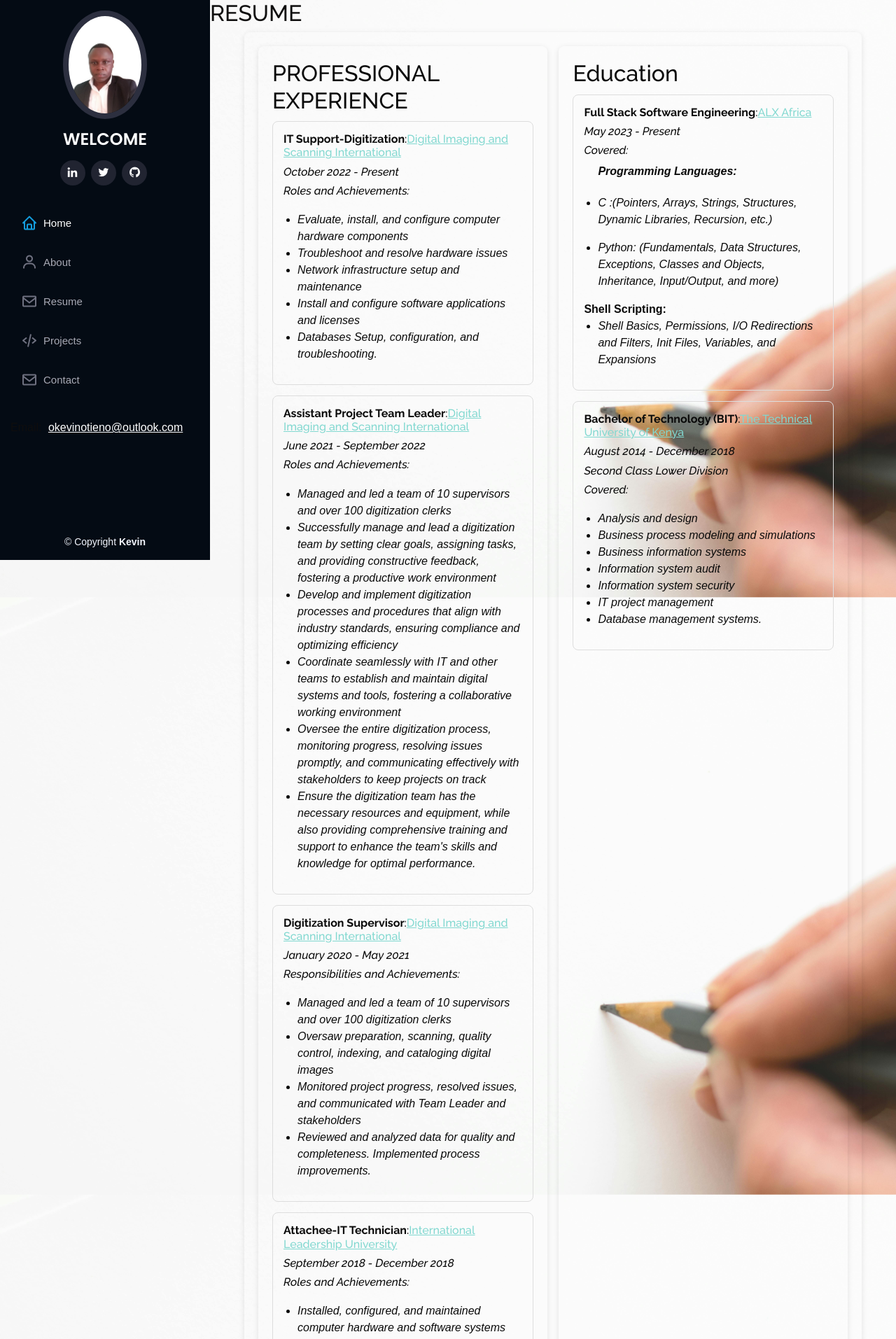
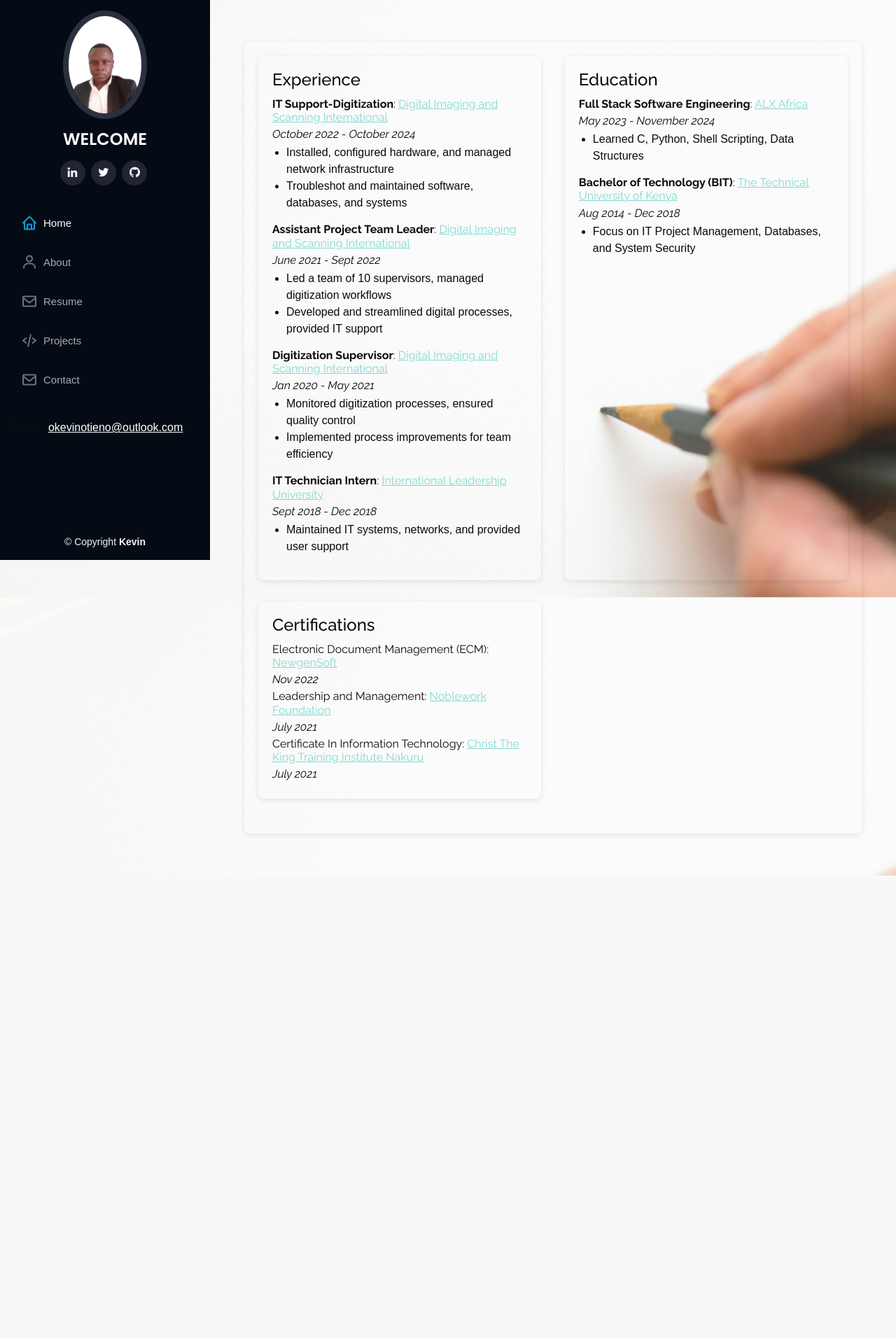
Before and after one commit to Aellun/my_portfolio, a Django app: page /resume/ in a window 1280 px wide. Shown: the top 1913 px of the page at 70% size. After the commit the page ends 1251 px from the top, so only its background shows below. Run offline with Django 3.2, Linux system fonts and the light colour scheme; parts of the project's set-up code (start-up, migrations or seed data) failed here and were passed over; some libraries are stand-ins or nearby versions.

Commit message:
updated the content of resume page

```diff
--- a/static/assets/css/resume.css
+++ b/static/assets/css/resume.css
@@ -15,7 +15,6 @@ body {
     width: 90%;
     margin: 0 auto;
     padding: 20px;
-    /* background: rgba(255, 255, 255, 0.8); */
     color: #0a0a0a;
     border-radius: 8px;
     box-shadow: 0 2px 8px rgba(0, 0, 0, 0.1);
@@ -25,26 +24,16 @@ body {
 }
 
 .section {
-    width: 49%;
+    width: 100%;  /* Full width for each section */
     margin-bottom: 30px;
     padding: 20px;
-    /* background: #f9f9f9; */
     border-radius: 8px;
     box-shadow: 0 2px 8px rgba(0, 0, 0, 0.1);
 }
 
 .section h2 {
     margin-bottom: 10px;
-}
-
-.section h4 {
-    margin-bottom: 5px;
-    color: #444;
-}
-
-.section a {
-    color: #81D8D0;
-    text-decoration: underline;
+    font-size: 24px;
 }
 
 .article-box {
@@ -64,5 +53,30 @@ body {
 
 .section ul {
     padding-left: 20px; /* Ensure bullet points are indented */
-    list-style-type: disc; /* Use default bullet points */
+    list-style-type: disc; /* Default bullet points */
 }
+
+h6 {
+    margin: 5px 0;
+    font-size: 16px;
+    font-weight: normal;
+}
+
+h6 strong {
+    font-weight: bold;
+}
+
+h6 em {
+    font-style: italic;
+}
+
+a {
+    color: #81D8D0;
+    text-decoration: underline;
+}
+
+@media (min-width: 768px) {
+    .section {
+        width: 48%;  /* Two sections per row on larger screens */
+    }
+}
--- a/templates/resume.html
+++ b/templates/resume.html
@@ -1,6 +1,6 @@
-<!-- {% extends 'basic.html' %}  -->
+<!-- {% extends 'basic.html' %} -->
 
-{% block title %} Resume {% endblock title %}
+{% block title %}Resume{% endblock title %}
 
 {% block stylecss %}
 {% load static %}
@@ -9,139 +9,92 @@
   href="https://cdnjs.cloudflare.com/ajax/libs/font-awesome/5.15.4/css/all.min.css"
   integrity="sha512-1ycn6IcaQQ40/MKBW2W4Rhis/DbILU74C1vSrLJxCq57o941Ym01SwNsOMqvEBFlcgUa6xLiPY/NS5R+E6ztJQ=="
   crossorigin="anonymous"
-  referrerpolicy="no-referrer"/>
+  referrerpolicy="no-referrer"
+/>
 <link href="{% static 'assets/css/resume.css' %}" rel="stylesheet">
 {% endblock stylecss %}
 
 {% block body %}
-<h2>RESUME</h2>
+<section id="resume">
   <div class="container-content">
+
+    <!-- Professional Experience -->
     <div class="section">
-    <h2>PROFESSIONAL EXPERIENCE</h2>
-
-    <article class="article-box">
-      <h6><strong>IT Support-Digitization</strong>:<a href="https://disigroup.com/about-us/">Digital Imaging and Scanning International</a></h6>
-      <h6><em>October 2022 - Present</em></h6>
-      <h6><em>Roles and Achievements:</em></h6>
-      <p class="resume-paragraph">
+      <h2>Experience</h2>
+      <article>
+        <h6><strong>IT Support-Digitization</strong>: <a href="https://disigroup.com/about-us/">Digital Imaging and Scanning International</a></h6>
+        <h6><em>October 2022 - October 2024</em></h6>
         <ul>
-          <li><em>Evaluate, install, and configure computer hardware components <br> </em></li>
-          <li><em>Troubleshoot and resolve hardware issues <br></em></li>
-          <li><em>Network infrastructure setup and maintenance <br></em></li>
-          <li><em>Install and configure software applications and licenses <br></em></li>
-          <li><em>Databases Setup, configuration, and troubleshooting.</em></li>
+          <li>Installed, configured hardware, and managed network infrastructure</li>
+          <li>Troubleshot and maintained software, databases, and systems</li>
         </ul>
-      </p>
       </article>
 
-    <article class="article-box">
-      <h6><strong>Assistant Project Team Leader</strong>:<a href="https://disigroup.com/about-us/">Digital Imaging and Scanning International</a></h6>
-      <h6><em>June 2021 - September 2022</em></h6>
-      <h6><em>Roles and Achievements:</em></h6>
-      <p class="resume-paragraph">
+      <article>
+        <h6><strong>Assistant Project Team Leader</strong>: <a href="https://disigroup.com/about-us/">Digital Imaging and Scanning International</a></h6>
+        <h6><em>June 2021 - Sept 2022</em></h6>
         <ul>
-          <li><em>Managed and led a team of 10 supervisors and over 100 digitization clerks <br></em></li>
-          <li><em>Successfully manage and lead a digitization team by setting clear goals, assigning tasks, and providing constructive feedback, fostering a productive work environment <br></em></li>
-          <li><em>Develop and implement digitization processes and procedures that align with industry standards, ensuring compliance and optimizing efficiency <br></em></li>
-          <li><em>Coordinate seamlessly with IT and other teams to establish and maintain digital systems and tools, fostering a collaborative working environment <br></em></li>
-          <li><em>Oversee the entire digitization process, monitoring progress, resolving issues promptly, and communicating effectively with stakeholders to keep projects on track <br></em></li>
-          <li><em>Ensure the digitization team has the necessary resources and equipment, while also providing comprehensive training and support to enhance the team's skills and knowledge for optimal performance.</em></li>
+          <li>Led a team of 10 supervisors, managed digitization workflows</li>
+          <li>Developed and streamlined digital processes, provided IT support</li>
         </ul>
-      </p>
       </article>
 
-    <article class="article-box">
-      <h6><strong>Digitization Supervisor</strong>:<a href="https://disigroup.com/about-us/">Digital Imaging and Scanning International</a></h6>
-      <h6><em>January 2020 - May 2021</em></h6>
-      <h6><em>Responsibilities and Achievements:</em></h6>
-      <p class="resume-paragraph">
+      <article>
+        <h6><strong>Digitization Supervisor</strong>: <a href="https://disigroup.com/about-us/">Digital Imaging and Scanning International</a></h6>
+        <h6><em>Jan 2020 - May 2021</em></h6>
         <ul>
-          <li><em>Managed and led a team of 10 supervisors and over 100 digitization clerks <br></em></li>
-          <li><em>Oversaw preparation, scanning, quality control, indexing, and cataloging digital images <br></em></li>
-          <li><em>Monitored project progress, resolved issues, and communicated with Team Leader and stakeholders <br></em></li>
-          <li><em>Reviewed and analyzed data for quality and completeness. Implemented process improvements.</em></li>
+          <li>Monitored digitization processes, ensured quality control</li>
+          <li>Implemented process improvements for team efficiency</li>
         </ul>
-      </p>
       </article>
 
-    <article class="article-box">
-      <h6><strong>Attachee-IT Technician</strong>:<a href="https://kenya.ilu.edu/">International Leadership University</a></h6>
-      <h6><em>September 2018 - December 2018</em></h6>
-      <h6><em>Roles and Achievements:</em></h6>
-      <p class="resume-paragraph">
+      <article>
+        <h6><strong>IT Technician Intern</strong>: <a href="https://kenya.ilu.edu/">International Leadership University</a></h6>
+        <h6><em>Sept 2018 - Dec 2018</em></h6>
         <ul>
-          <li><em>Installed, configured, and maintained computer hardware and software systems <br></em></li>
-          <li><em>Troubleshoot and resolve technical issues for users <br></em></li>
-          <li><em>Managed and maintained networks, servers, and other IT infrastructure <br></em></li>
-          <li><em>Provided training and support to users on new technology and software applications.</em></li>
+          <li>Maintained IT systems, networks, and provided user support</li>
         </ul>
-      </p>
       </article>
     </div>
 
+    <!-- Education -->
     <div class="section">
       <h2>Education</h2>
-
-    <article class="article-box">
-      <h6><strong>Full Stack Software Engineering</strong>:<a href="https://www.alxafrica.com/news/ali-acquires-holberton-school/">ALX Africa</a></h6>
-      <h6><em>May 2023 - Present</em></h6>
-      <h6><em>Covered:</em></h6>
-      <p class="resume-paragraph">
-        <strong>Programming Languages:</strong> <br>
+      <article>
+        <h6><strong>Full Stack Software Engineering</strong>: <a href="https://www.alxafrica.com/news/ali-acquires-holberton-school/">ALX Africa</a></h6>
+        <h6><em>May 2023 - November 2024</em></h6>
         <ul>
-          <li><em>C :(Pointers, Arrays, Strings, Structures, Dynamic Libraries, Recursion, etc.)<br></em></li>
+          <li>Learned C, Python, Shell Scripting, Data Structures</li>
         </ul>
-        <ul>
-          <li><em>Python: (Fundamentals, Data Structures, Exceptions, Classes and Objects, Inheritance, Input/Output, and more)<br></em></li>
-        </ul>
-        <strong>Shell Scripting:</strong> <br>
-        <ul>
-          <li><em>Shell Basics, Permissions, I/O Redirections and Filters, Init Files, Variables, and Expansions<br></em></li>
-        </ul>
-      </p>
       </article>
 
-    <article class="article-box">
-      <h6><strong>Bachelor of Technology (BIT)</strong>:<a href="https://www.tukenya.ac.ke/sites/default/files/downloads/TUK-list-of-gruaduands-2018.pdf">The Technical University of Kenya</a></h6>
-      <h6><em>August 2014 - December 2018</em></h6>
-      <h6><em>Second Class Lower Division</em></h6>
-      <h6><em>Covered:</em></h6>
-      <p class="resume-paragraph">
+      <article>
+        <h6><strong>Bachelor of Technology (BIT)</strong>: <a href="https://www.tukenya.ac.ke/sites/default/files/downloads/TUK-list-of-gruaduands-2018.pdf">The Technical University of Kenya</a></h6>
+        <h6><em>Aug 2014 - Dec 2018</em></h6>
         <ul>
-          <li><em>Analysis and design <br></em></li>
-          <li><em>Business process modeling and simulations <br></em></li>
-          <li><em>Business information systems <br></em></li>
-          <li><em>Information system audit <br></em></li>
-          <li><em>Information system security <br></em></li>
-          <li><em>IT project management <br></em></li>
-          <li><em>Database management systems.</em></li>
+          <li>Focus on IT Project Management, Databases, and System Security</li>
         </ul>
-      </p>
       </article>
     </div>
 
-  <div class="section" style="width: 100%; margin-top: 30px;">
+    <!-- Certifications -->
+    <div class="section">
       <h2>Certifications</h2>
-
-    <article class="article-box">
-      <h6>Electronic Document Management (ECM):<a href="https://hk.newgensoft.com/partners/#resellers">NewgenSoft</a></h6>
-      <h6><em>November 2022</em></h6>
+      <article>
+        <h6>Electronic Document Management (ECM): <a href="https://hk.newgensoft.com/partners/#resellers">NewgenSoft</a></h6>
+        <h6><em>Nov 2022</em></h6>
       </article>
 
-    <article class="article-box">
-      <h6>Leadership and Management:<a href="https://noblework.org/">Noblework Foundation</a></h6>
+      <article>
+        <h6>Leadership and Management: <a href="https://noblework.org/">Noblework Foundation</a></h6>
         <h6><em>July 2021</em></h6>
       </article>
 
-    <article class="article-box">
-      <h6>Fundamentals of Digital Marketing:<a href="https://skillshop.exceedlms.com/student/collection/648385-digital-marketing?locale=en">Google Digital Skills</a></h6>
-      <h6><em>July 2021</em></h6>
-    </article>
-
-    <article class="article-box">
-      <h6>Certificate In Information Technology:<a href="https://www.google.com/search?sca_esv=589766361&sxsrf=AM9HkKn0uTHQS4wbzQM7CT1ZHNrQ66tBfA:1702297227629&q=Cathedral+Church+Of+Christ+The+King&ludocid=1352565100568654148&lsig=AB86z5XAf6Dv27egK50bp54u2Y90&sa=X&ved=2ahUKEwia87esr4eDAxXBe6QEHXZvCWIQ8G0oAHoECEwQAQ&biw=1850&bih=944&dpr=1">Christ The King Training Institute Nakuru</a></h6>
+      <article>
+        <h6>Certificate In Information Technology: <a href="https://www.google.com/search?sca_esv=589766361&sxsrf=AM9HkKn0uTHQS4wbzQM7CT1ZHNrQ66tBfA:1702297227629&q=Cathedral+Church+Of+Christ+The+King&ludocid=1352565100568654148&lsig=AB86z5XAf6Dv27egK50bp54u2Y90&sa=X&ved=2ahUKEwia87esr4eDAxXBe6QEHXZvCWIQ8G0oAHoECEwQAQ&biw=1850&bih=944&dpr=1">Christ The King Training Institute Nakuru</a></h6>
         <h6><em>July 2021</em></h6>
       </article>
     </div>
   </div>
+</section>
 {% endblock body %}
```
Lines whose indentation alone changed are shown as unchanged.
